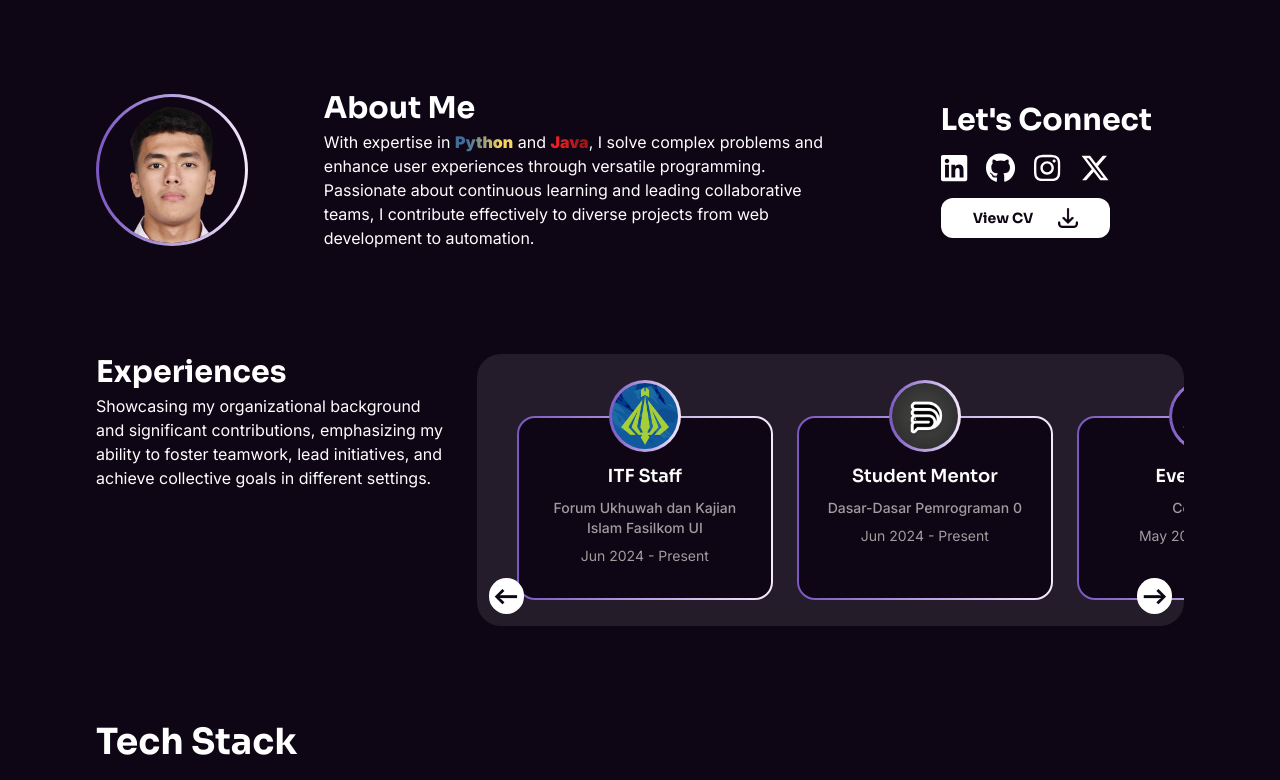
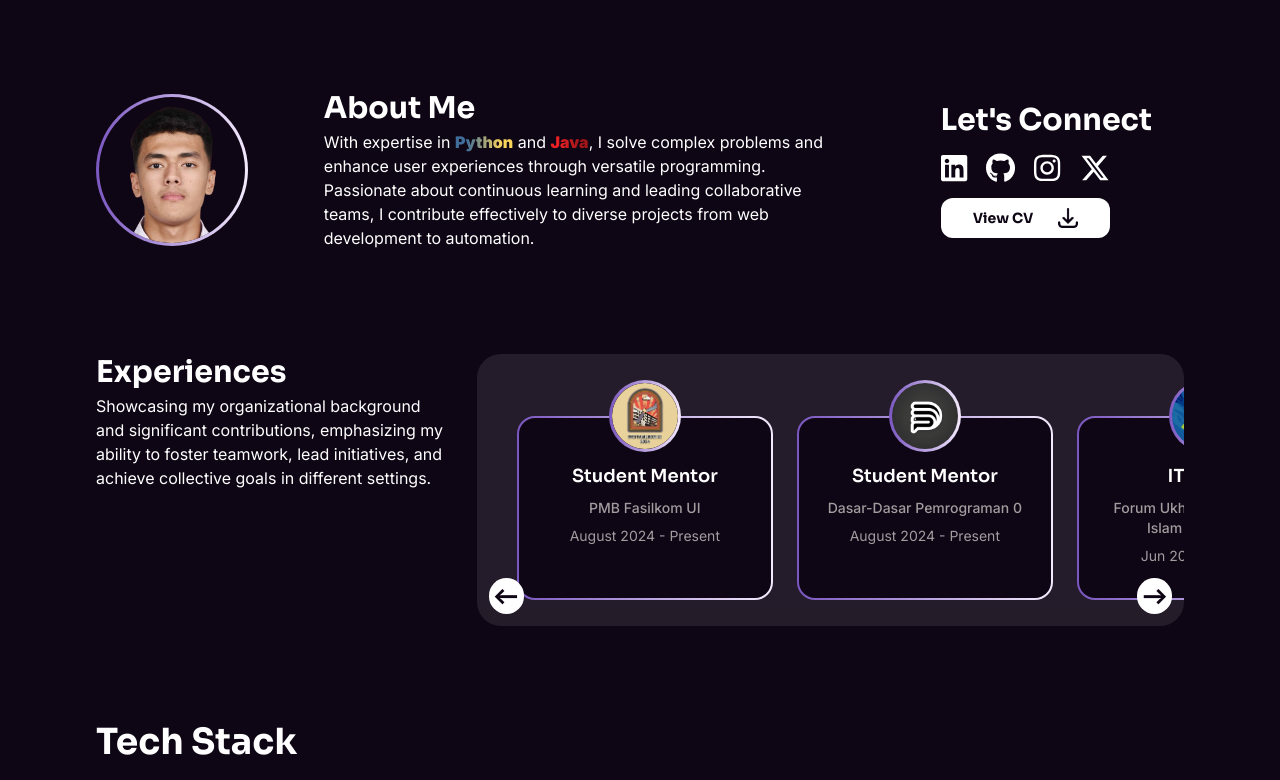
Before and after one commit to nabeel1209/my-portfolio, a Next.js app: page / in a window 1280 px wide. Shown: the part 630-1410 px from the top of the page. Built offline with nearby package versions, Linux system fonts and the light colour scheme.

Commit message:
feat:adding pmb experience

```diff
--- a/src/components/ExperienceSection.tsx
+++ b/src/components/ExperienceSection.tsx
@@ -41,11 +41,12 @@ export default function ExperienceSection(){
         <div className='relative lg:w-[65%] lg:flex-row items-center' >
           <span className="invisible lg:visible absolute text-nowrap font-inter text-xl font-black left-3 cursor-pointer p-1 z-10 bg-white rounded-full bottom-3 select-none text-[#0f0615]" onClick={()=>scrollLeft(experienceGallery)}>&lt;--</span>
           <div className="relative w-full p-4 flex flex-col bg-[#ffffff17] rounded-2xl gap-5 h-[32.8125rem] overflow-y-scroll overflow-x-hidden lg:w-[100%] lg:flex-row lg:overflow-y-hidden lg:overflow-x-scroll lg:h-[17rem] lg:px-10 lg:py-1 lg:rounded-3xl lg:items-center lg:gap-6 lg:no-scrollbar transition-all scroll-smooth" ref={experienceGallery}>
+            <Experience src='/images/experiences/pmb.jpg' width={1080} height={1080} position='Student Mentor' org='PMB Fasilkom UI' date='August 2024 - Present'/>
+            <Experience src='/images/experiences/ddp0.jpg' width={800} height={800} position='Student Mentor' org='Dasar-Dasar Pemrograman 0' date='August 2024 - Present'/>
             <Experience src='/images/experiences/fuki.png' width={480} height={480} position='ITF Staff' org='Forum Ukhuwah dan Kajian Islam Fasilkom UI' date='Jun 2024 - Present'/>
-            <Experience src='/images/experiences/ddp0.jpg' width={800} height={800} position='Student Mentor' org='Dasar-Dasar Pemrograman 0' date='Jun 2024 - Present'/>
             <Experience src='/images/experiences/compfest.png' width={1860} height={1860} position='Event Staff' org='Compfest' date='May 2024 - Present'/>
-            <Experience src='/images/experiences/betis.jpg' width={200} height={200} position='Student Mentor' org='BETIS Fasilkom UI' date='Nov 2023'/>
-            <Experience src='/images/experiences/gaung.jpg' width={1080} height={1080} position='PIC of Operational Division' org='Gathering CSUI 23' date='Jun 2024 - Present'/>
+            <Experience src='/images/experiences/betis.jpg' width={200} height={200} position='Student Mentor' org='BETIS Fasilkom UI' date='Jan 2024 - May 2024'/>
+            <Experience src='/images/experiences/gaung.jpg' width={1080} height={1080} position='PIC of Operational Division' org='Gathering CSUI 23' date='Nov 2023'/>
           </div>
           <span className="invisible lg:visible absolute text-nowrap font-inter text-xl font-black right-3 cursor-pointer p-1 z-10 bg-white rounded-full bottom-3 select-none text-[#0f0615]" onClick={()=>scrollRight(experienceGallery)}>--&gt;</span>
         </div>
```
Also changed, not shown: public/images/experiences/pmb.jpg (added).
